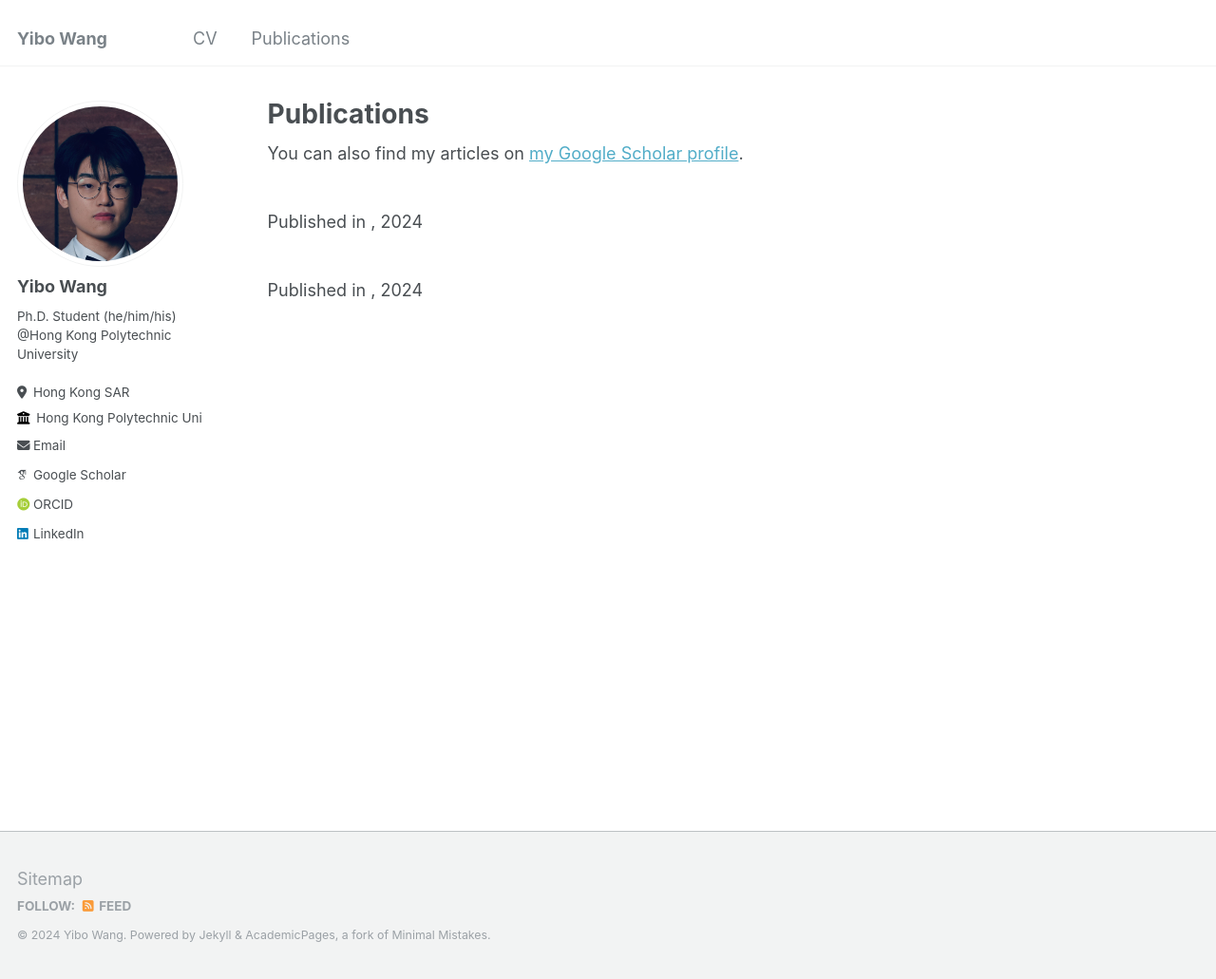
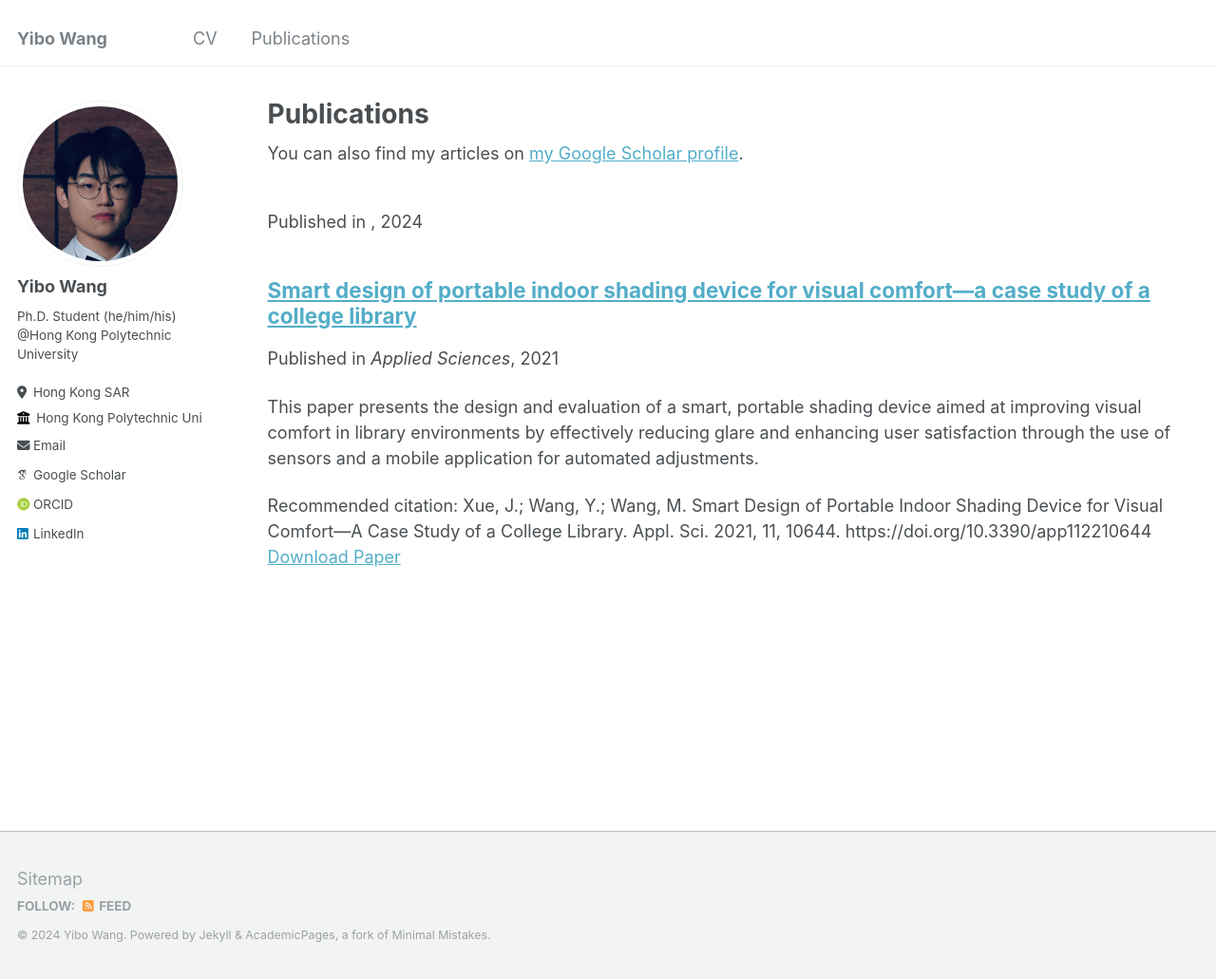
Before and after one commit to triv1um/triv1um.github.io, a Jekyll site: the page built from _pages/publications.md, in a window 1280 px wide and 1031 px high. Shown: the whole window at 95% size. Built offline with Jekyll 4.4.1, drawn with Linux system fonts in a browser that asks for light colours; some web fonts are replaced; part of the change alters nothing that is shown.

Commit message:
Update 2021-11-11-portable-sunshade.md

```diff
--- a/_publications/2021-11-11-portable-sunshade.md
+++ b/_publications/2021-11-11-portable-sunshade.md
@@ -8,14 +8,4 @@ venue: 'Applied Sciences'
 #slidesurl: 'http://academicpages.github.io/files/slides1.pdf'
 paperurl: 'http://triv1um4.github.io/files/applsci-11-10644-v2.pdf'
 citation: 'Xue, J.; Wang, Y.; Wang, M. Smart Design of Portable Indoor Shading Device for Visual Comfort—A Case Study of a College Library. Appl. Sci. 2021, 11, 10644. https://doi.org/10.3390/app112210644'
-
-title: "Gesture-Bot: Design and Evaluation of Simple Gestures of a Do-it-yourself Telepresence Robot for Remote Communication"
-collection: publications
-permalink: /publication/2023-03-13-Gesturebot
-excerpt: 'This paper explores the design and evaluation of Gesture-Bot, a DIY telepresence robot that performs simple pan-and-tilt gestures to enhance remote communication by adding a physical element to video chats, finding that while the robot can make conversations more engaging and memorable, improvements in design and control mechanisms are necessary for better effectiveness.'
-date: 2023-03-13
-venue: 'Companion of the 2023 ACM/IEEE International Conference on Human-Robot Interaction'
-#slidesurl: 'http://academicpages.github.io/files/slides2.pdf'
-paperurl: 'http://triv1um4.github.io/files/3568294.3580051.pdf'
-citation: 'Yibo Wang, Chenwei Zhang, Heqiao Wang, Shuya Lu, and Ray LC. 2023. Gesture-Bot: Design and Evaluation of Simple Gestures of a Do-it-yourself Telepresence Robot for Remote Communication. In Companion of the 2023 ACM/IEEE International Conference on Human-Robot Interaction (HRI '23). Association for Computing Machinery, New York, NY, USA, 102–106. https://doi.org/10.1145/3568294.3580051'
 ---
```
